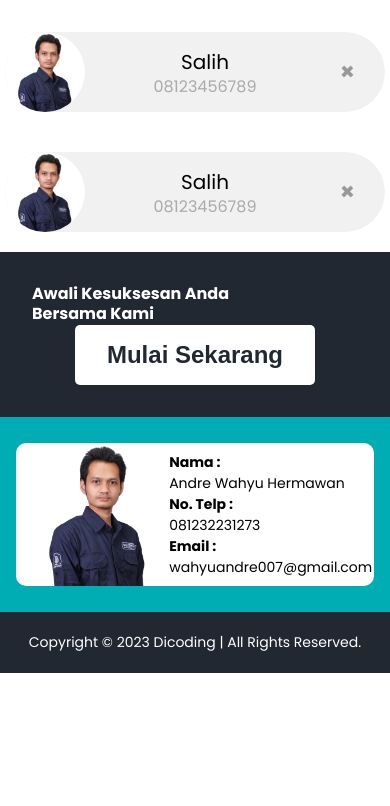
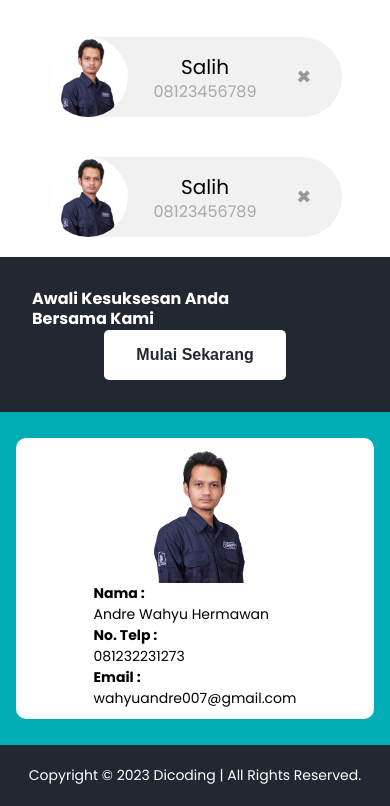
Before and after one commit to andrewahyu/dicoding-1, a plain HTML site: page index.html in a window 390 px wide. Shown: the part 2425-3231 px from the top of the page. Before the commit the page ends 3098 px from the top, so only its background shows below. Drawn offline with Linux system fonts and the light colour scheme.

Commit message:
Update style.css

```diff
--- a/css/style.css
+++ b/css/style.css
@@ -368,12 +368,23 @@ footer{
     .tim__list {
         flex-direction: column;
     }
+    .tim__foto {
+        width: auto;
+    }
+    .diri{
+        display: flex;
+        flex-direction: column;
+        padding: 10px;
+    }
     .cta{
 		flex-direction: column;
 	}
+    .cta button {
+        font-size: 1rem;
+    }
     .cta div{
-	font-size: 1rem;
-}
+	    font-size: 1rem;
+    }
     footer{
         flex-direction: column;
     }
```
